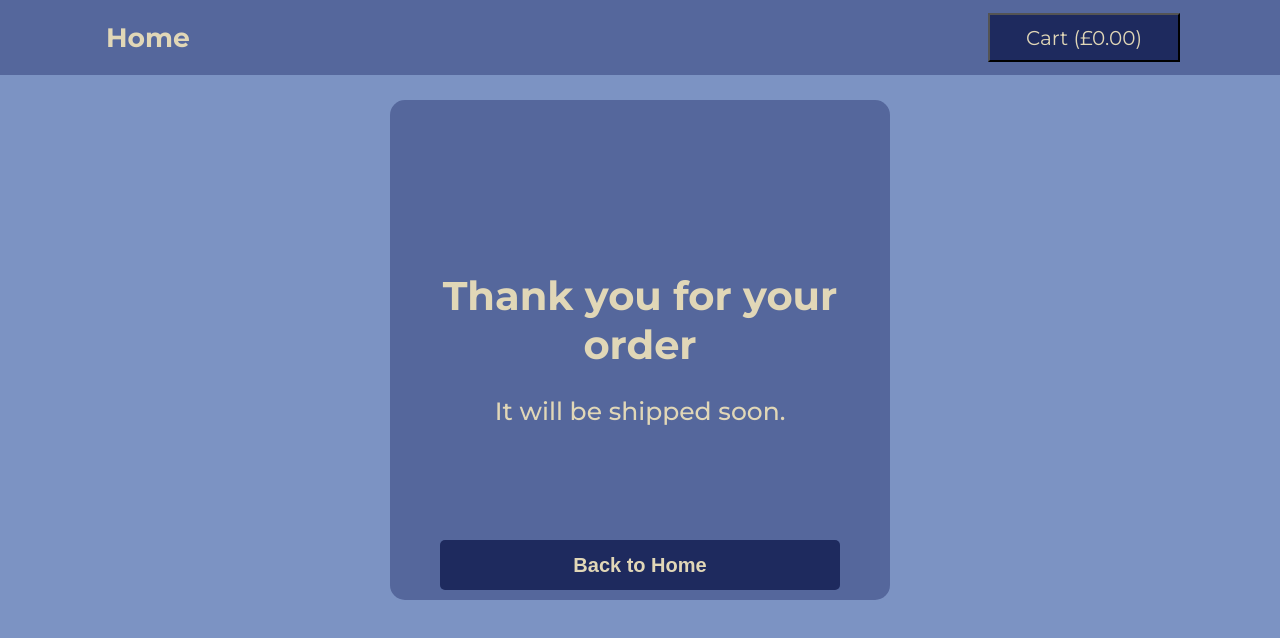
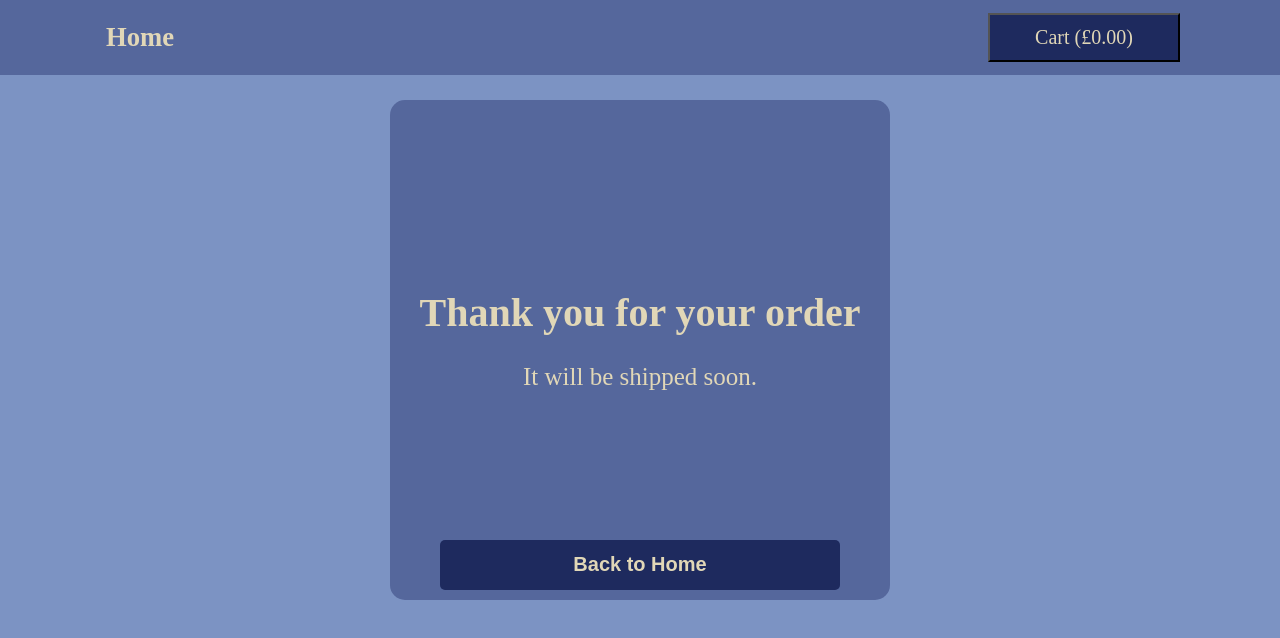
Before and after one commit to JWillett05/nextjs-blog, a Next.js app: page /nextjs-blog/OrderPage in a window 1280 px wide. Shown: the top 638 px of the page. Built offline with nearby package versions, Linux system fonts and the light colour scheme.

Commit message:
Router error fix

```diff
--- a/src/pages/OrderPage/index.js
+++ b/src/pages/OrderPage/index.js
@@ -7,7 +7,7 @@ export default function OrderPage(){
     const router = useRouter();
 
     const handleHomeClick = () => {
-        router.push('http://localhost:3000');
+        router.push('/');
     };
     return (
         <>
--- a/src/pages/_app.js
+++ b/src/pages/_app.js
@@ -6,11 +6,13 @@ function MyApp({ Component, pageProps }) {
   return (
     <CartProvider>
       <Head>
-        <link
+        {/* <link
           href="https://fonts.googleapis.com/css2?family=Montserrat:wght@400;500;700&display=swap"
           rel="stylesheet"
         />
-        <link href="https://fonts.googleapis.com/css2?family=Merriweather:ital,wght@0,300;0,400;0,700;0,900;1,300;1,400;1,700;1,900&family=Montserrat:ital,wght@0,100..900;1,100..900&display=swap" rel="stylesheet"></link>
+        <link href="https://fonts.googleapis.com/
+        css2?family=Merriweather:ital,wght@0,300;0,400;0,700;0,900;1,300;1,400;1,700;1,900&family=
+        Montserrat:ital,wght@0,100..900;1,100..900&display=swap" rel="stylesheet"></link> */}
       </Head>
       <Component {...pageProps} />
     </CartProvider>
```
